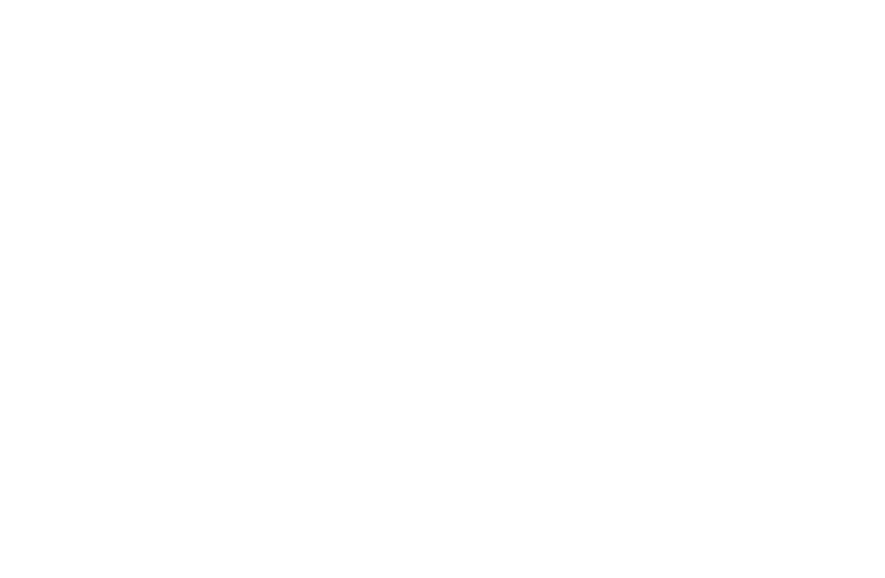
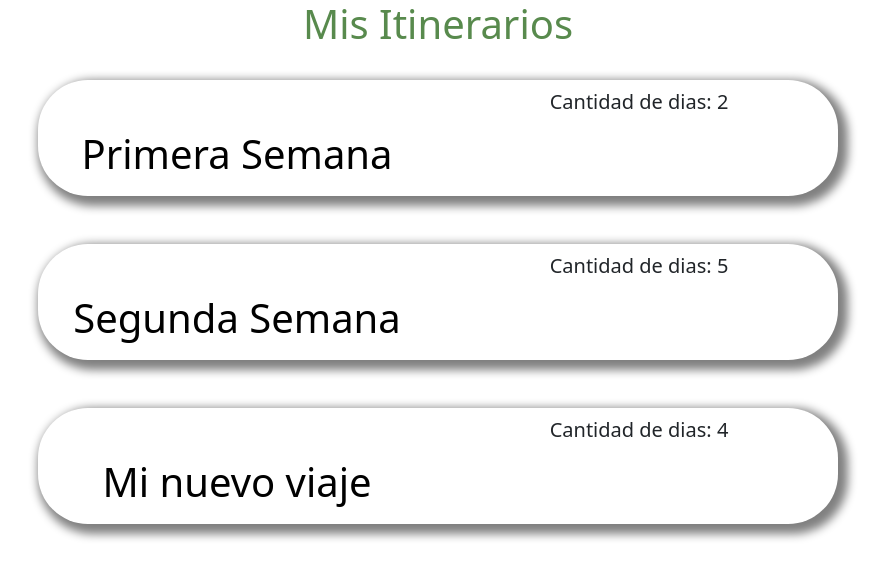
Before and after one commit to alejandraSMT/turi-sw2-front, a React (Create React App) app: page /myItineraries in a window 1280 px wide. Before the commit this address had no page. Shown: the top 578 px of the page, without its empty margins (202-1087 px from the left). Built offline with nearby package versions, Linux system fonts and the light colour scheme.

Commit message:
Cambios pantalla de mis itinerarios

```diff
--- a/src/App.js
+++ b/src/App.js
@@ -8,6 +8,7 @@
 import DetailElement from './views/DetailElement/DetailElement';
 import { BrowserRouter, Routes, Route } from 'react-router-dom'
 import '../node_modules/bootstrap/dist/css/bootstrap.min.css';
+import MyItinerariesScreen from './views/MyItineraries/MyItinerariesScreen';
 
 export default function App() {
   return (
@@ -21,7 +22,7 @@
           <Route path="/registro" element={<RegisterScreen />} />
           <Route path="/itinerary" element={<Itinerary />} />
           <Route path="/detailElement/:idLugar" element={<DetailElement />} />
-
+          <Route path="/myItineraries" element={<MyItinerariesScreen/>}/>
         </Routes>
       </BrowserRouter>
     </div>
--- /dev/null
+++ b/src/views/MyItineraries/MyItinerariesScreen.js
@@ -0,0 +1,37 @@
+
+import ItineraryItem from './components/ItineraryItem.js';
+import './styles/Itinerary.css';
+import React, { useState, useEffect } from 'react';
+
+function MyItinerariesScreen() {
+  const userToken = window.sessionStorage.getItem('userToken');
+  const arrayItineraries = [
+    { nombre: 'Primera Semana', id: 1, cantDias: 2},
+    { nombre: 'Segunda Semana', id: 2, cantDias: 5},
+    { nombre: 'Mi nuevo viaje', id: 3, cantDias: 4},
+
+  ];
+
+
+  return (
+    <div>
+      <h1 className='TittleScreen'>Mis Itinerarios</h1>
+      <br/>
+      <div>
+        {arrayItineraries.map((itinerary) => (
+          <div key={itinerary.id}>
+            <ItineraryItem
+              nombre={itinerary.nombre}
+              id={itinerary.id}
+              cantDias={itinerary.cantDias}
+            />
+            <br/>
+            <br/>
+          </div>
+        ))}
+      </div>
+    </div>
+  );
+}
+
+export default MyItinerariesScreen;
--- /dev/null
+++ b/src/views/MyItineraries/components/ItineraryItem.js
@@ -0,0 +1,36 @@
+import React from 'react';
+import { Container, Row, Col } from 'react-bootstrap';
+import 'bootstrap/dist/css/bootstrap.min.css';
+import { useNavigate } from 'react-router-dom';
+
+function ItineraryItem(props) {
+  const navigate = useNavigate();
+
+  console.log(props.id);
+
+  const handleItineraryClick = () => {
+
+    console.log(props.id);
+    navigate("/detailElement/"+props.id)
+  };
+  return (
+    <Container className='ItineraryItem' onClick={() => handleItineraryClick()}>
+     <Row>
+
+        <Col>
+        <h4 className='ItineraryName'>{props.nombre}</h4>
+        </Col>
+
+        <Col>
+        <h5 className='cantDias'>Cantidad de dias: {props.cantDias}</h5>
+        </Col>
+     </Row>
+
+
+
+
+    </Container>
+  );
+}
+
+export default ItineraryItem;
--- /dev/null
+++ b/src/views/MyItineraries/styles/Itinerary.css
@@ -0,0 +1,26 @@
+.TittleScreen{
+    text-align: center;
+    color:  #588a4d;
+}
+
+.ItineraryName{
+    margin-top: 40px;
+    color: black;
+    font-size: 40px;
+}
+
+
+.ItineraryItem {
+    text-align: center;
+    border: 4px solid green;
+    padding: 10px;
+    justify-content: center;
+    border-radius: 50px;
+
+    width: 800px;
+    align-items: center;
+
+    box-shadow: 5px 5px 10px 5px grey;
+    border: none;
+
+  }
```
